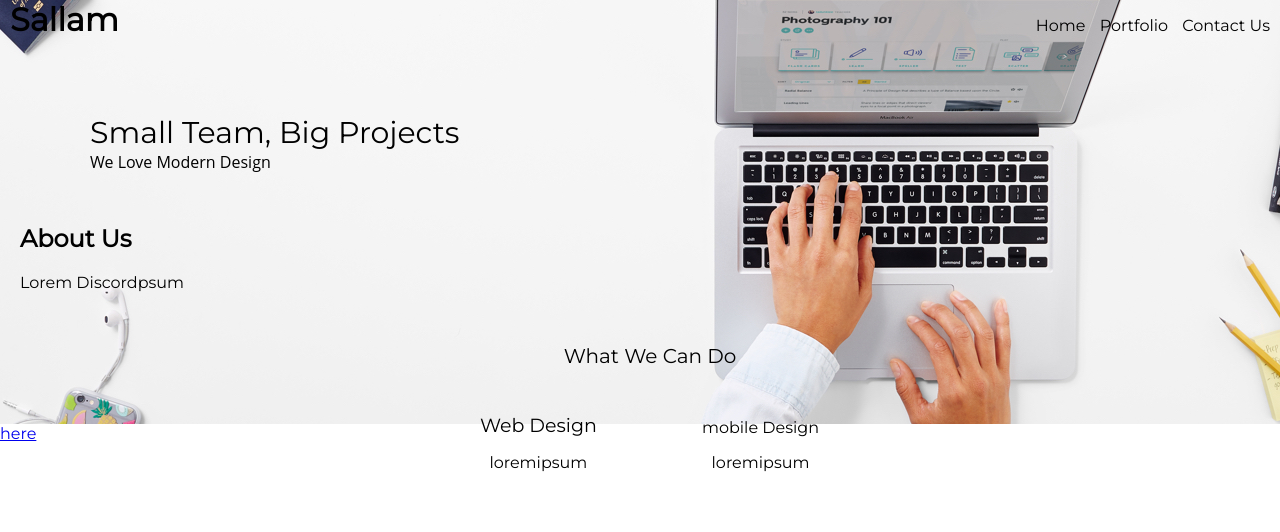
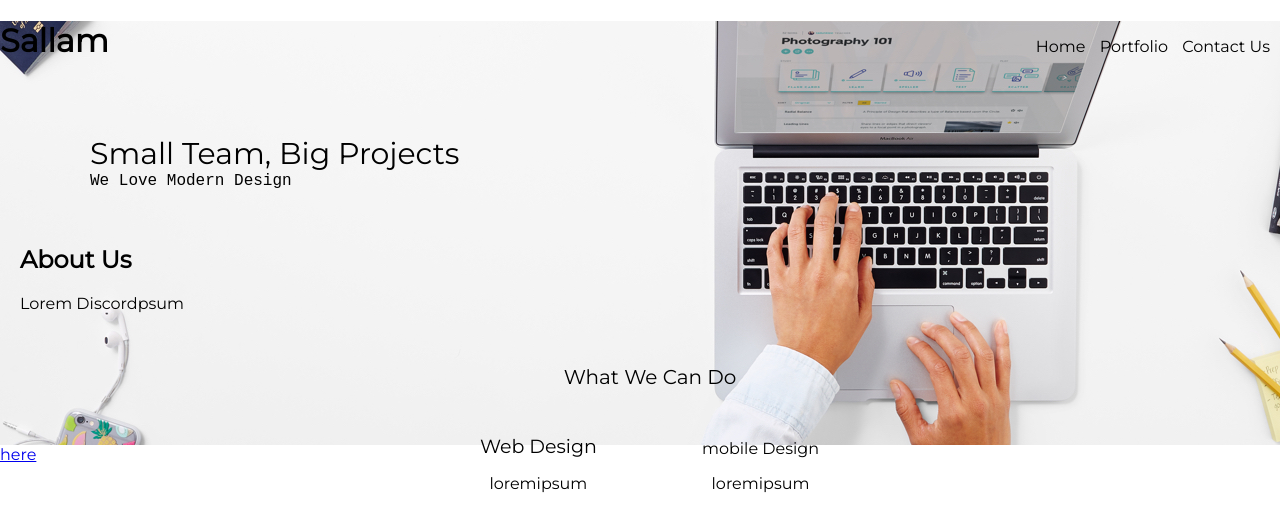
Before and after one commit to AbdElhalim12/Peksel, a plain HTML site: page index.html in a window 1280 px wide. Drawn offline with Linux system fonts and the light colour scheme; files that its build step writes are made by us from their sources.

Commit message:
add font awesome and normalize

```diff
--- a/index.html
+++ b/index.html
@@ -5,6 +5,8 @@
 <meta charset="UTF-8">
 <meta http-equiv="Content-Type" content="text/html; charset=utf-8">
 <link href="style.css" rel="stylesheet" type="text/css">
+<link rel="stylesheet" href="font-awesome.min.css">
+<link rel="stylesheet" href="css/normalize.css">
 <link href="https://fonts.googleapis.com/css?family=Montserrat" rel="stylesheet">
 </head>
 <body>
```
